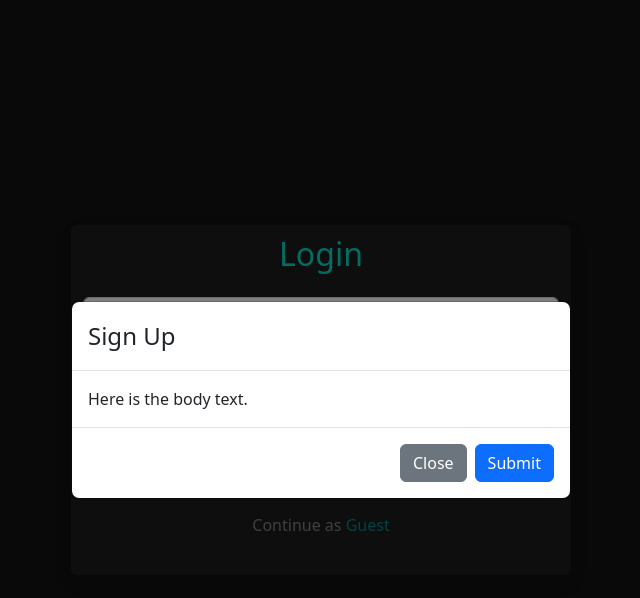
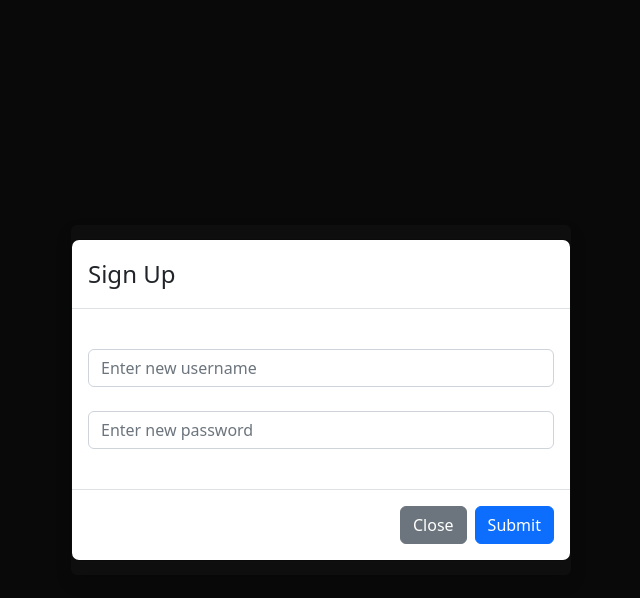
Before and after one commit to AaronAWB/Colloquy, a React (Vite) app in the folder client/: page /login in a window 1280 px wide. Both pictures are taken after a click on the link "Sign up". Shown: the top 598 px of the page, without its empty margins (319-959 px from the left). Built offline with nearby package versions, Linux system fonts and the light colour scheme.

Commit message:
add form to SignUp modal

```diff
--- a/client/src/components/SignUp.jsx
+++ b/client/src/components/SignUp.jsx
@@ -1,19 +1,47 @@
-import { Modal, Button } from 'react-bootstrap';
+import { useState } from 'react'
+import { Modal, Button, Form } from 'react-bootstrap';
 
 function SignUp({ hide, show }) {
+
+    const [username, setUsername] = ("");
+    const [password, setPassword] = ("");
+
+    const handleSubmit = e => {
+        e.preventDefault();
+        hide();
+    }
+
     return (
         <Modal centered show={show} onHide={hide}>
             <Modal.Header>
                 <Modal.Title>Sign Up</Modal.Title>
             </Modal.Header>
             <Modal.Body>
-                Here is the body text.
+                <Form onSubmit={handleSubmit}>
+                    <Form.Group className='mt-4'>
+                        <Form.Control
+                            type='text'
+                            placeholder="Enter new username"
+                            value={username}
+                            onChange={e => setUsername(e.target.value)}
+                             />
+                    </Form.Group>
+
+                    <Form.Group className='mt-4 mb-4'>
+                        <Form.Control
+                            type='password'
+                            placeholder="Enter new password"
+                            value={password}
+                            onChange={e => setPassword(e.target.value)}
+                            />
+                    </Form.Group>
+                </Form>
             </Modal.Body>
             <Modal.Footer>
                 <Button variant='secondary' data-dismiss='modal' onClick={hide}>
                     Close
                 </Button>
-                <Button variant='primary' onClick={hide}>
+                <Button variant='primary' type='submit' onClick={handleSubmit}>
                     Submit
                 </Button>
             </Modal.Footer>
--- a/client/src/pages/Login.jsx
+++ b/client/src/pages/Login.jsx
@@ -72,9 +72,9 @@ function Login () {
             <div className='signup-prompt'>
                 <p>Don't have an account? <a href='#' onClick={handleShowModal}>Sign up</a></p>
                 <SignUp
-                show={showModal}
-                hide={handleHideModal}
-                />
+                    show={showModal}
+                    hide={handleHideModal}
+                    />
             </div>
             <div className='guest-prompt'>
                 <p>Continue as <a href='#' onClick={handleGuestLogin}>Guest</a></p>
```
